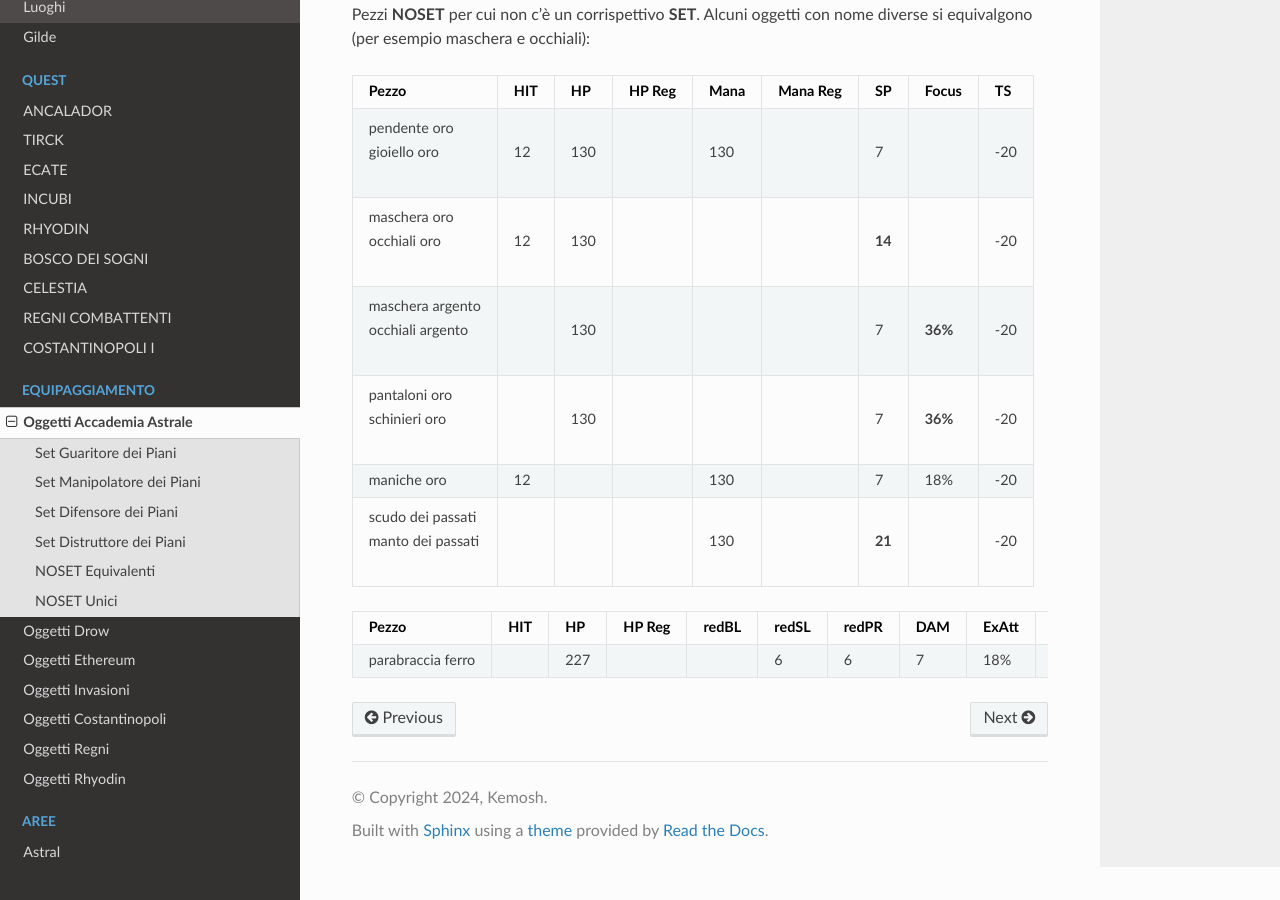
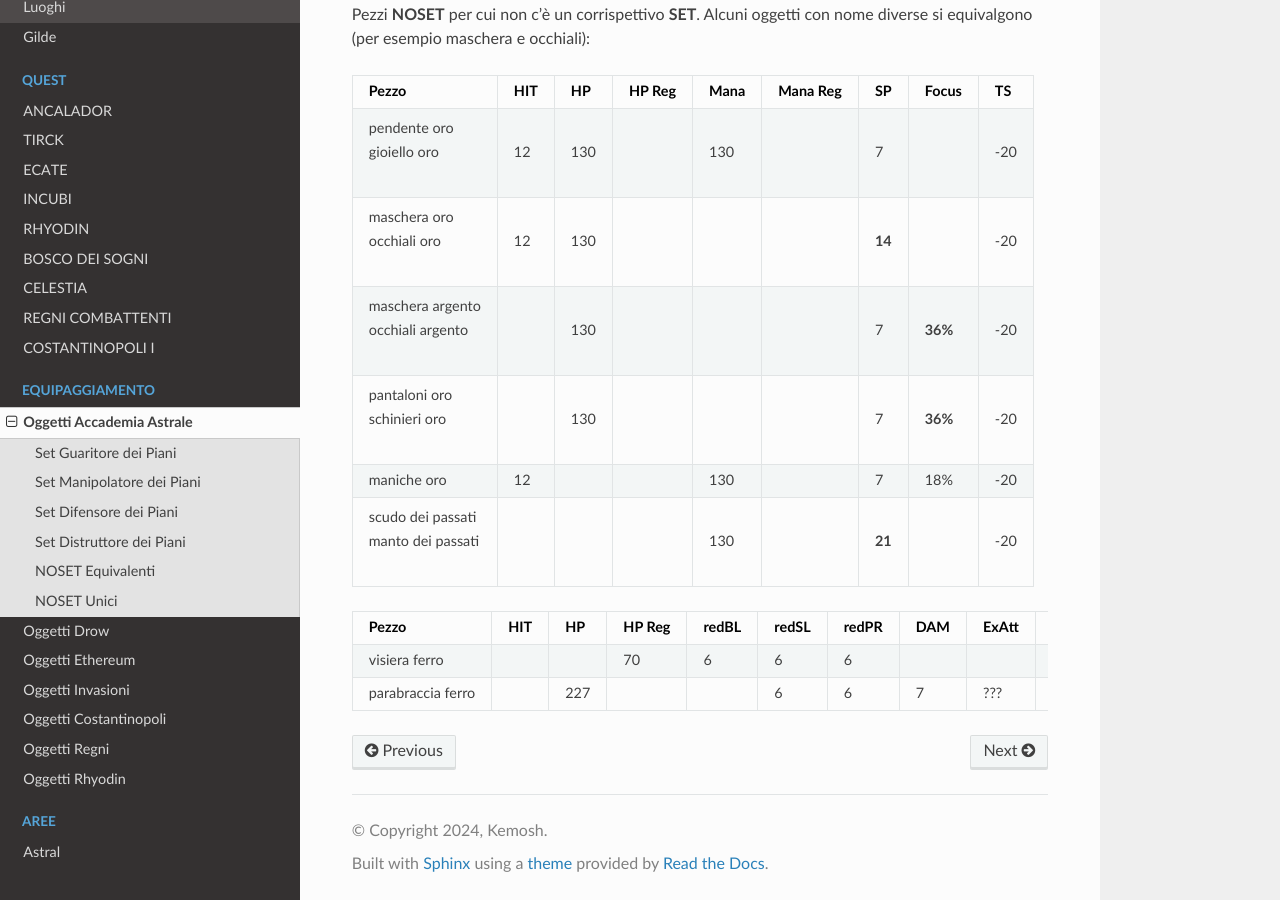
Before and after one commit to kemosh/leu, a Sphinx documentation site: the page built from docs/source/equipaggiamento/oggetti_accademia.rst, in a window 1280 px wide and 900 px high, scrolled down 3379 px. Built offline with Sphinx 7.4.7 and the Read the Docs theme 2.0.0, drawn with Linux system fonts in a browser that asks for light colours.

Commit message:
Update oggetti_accademia.rst

```diff
--- a/docs/source/equipaggiamento/oggetti_accademia.rst
+++ b/docs/source/equipaggiamento/oggetti_accademia.rst
@@ -164,5 +164,7 @@
 +--------------------+-----+------+--------+-------+-------+-------+-----+-------+----+
 | Pezzo              | HIT |  HP  | HP Reg | redBL | redSL | redPR | DAM | ExAtt | TS |
 +====================+=====+======+========+=======+=======+=======+=====+=======+====+
-| parabraccia ferro  |     | 227  |        |       | 6     | 6     | 7   | 18%   | -20|
+| visiera ferro      |     |      | 70     | 6     | 6     | 6     |     |       | -20|
 +--------------------+-----+------+--------+-------+-------+-------+-----+-------+----+
+| parabraccia ferro  |     | 227  |        |       | 6     | 6     | 7   |  ???  | -20|
++--------------------+-----+------+--------+-------+-------+-------+-----+-------+----+
```
